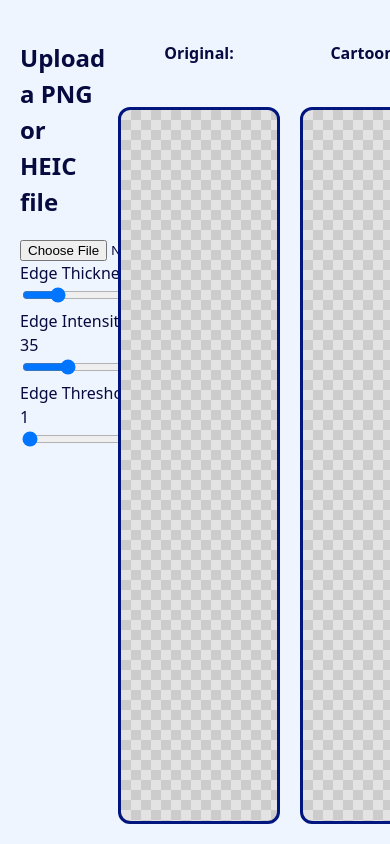
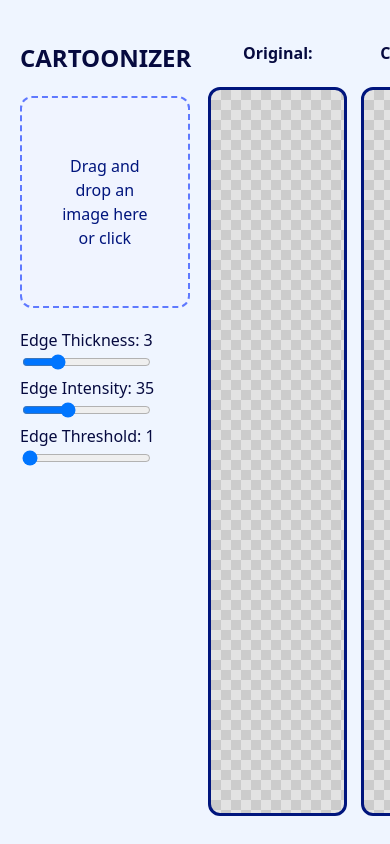
Before and after one commit to KaiWoessner/CartoonConverter, a React (Vite) app in the folder frontend/: page / in a window 390 px wide. Built offline with nearby package versions, Linux system fonts and the light colour scheme.

Commit message:
added download button, drag and drop, and fixed responsiveness bug

```diff
--- a/frontend/src/App.css
+++ b/frontend/src/App.css
@@ -3,41 +3,53 @@ html, body {
   padding: 0;
   overflow: hidden;   /* prevents scrollbar */
   height: 100%;   /* stretches body to width of screen */
+  width: 100%;
   background-color: #eff5ff; /* Makes sure background is consistent dependent of browser or darkmode */
   color: #060a3f;            /* Ensures consistent text color */
 }
 
-#root {
-  max-width: 100vw;
-  margin: 0 auto;
+
+/* Added this cause apparently this fixes the scaling problem I guess the entire
+ancestory needs to be set */
+html, body, #root, .App, .flex-container {
   height: 100%;
+  width: 100%;
 }
 
 /* Added By Ben */
 .flex-container { /* Contains the 3 columns (options, original image, processed image) */
   display: flex;
   justify-content: space-between;
-  height: 100vh;
-  gap: 20px;
+  gap: 20px; /* To prevent minimum gap */
   box-sizing: border-box; /* ensures padding is included in the height */
-  padding: 20px;           /* optional, but avoid margin-top */
+  padding: 20px;
 }
 
-.column { /* Container for each column */
+.image-column { /* Container for each column */
   display: flex;
+  flex: 0 0 38%;
   flex-direction: column;
   align-items: center;
 }
 
 .options { /* Options align to left instead of center */
-  width: 20vw;
   align-items: flex-start;
+  flex: 0 0 15%;
+  height: 100%;
+  width: 100%;
 }
 
 .image-box {
-  width: 40vw;
+  /* margin-top: 20px; */
   height: 100%;
-  margin-top: 20px;
+  width: 100%;
+
+   /* Center the images */
+  display:flex;
+  justify-content: center;
+
+  /* Make the image not overflow below */
+  max-height: 90%;
 
   border: 3px solid #00157d;   /* Border */
   border-radius: 12px;      /* Rounds Corners */
@@ -59,9 +71,34 @@ html, body {
 
 img {
   max-width: 100%;
-  height: 100%;
+  max-height: 100%;
+  /* margin: auto; */
+  /* height: 100%; */
   object-fit: contain;
   border-radius: 8px;
+  /* align-items: center;
+  justify-content: center; */
   /*border: 30px solid #5f79ff;    Border */
-  margin-bottom: 0px;
+  /* justify-content: center; */
+  /* margin-bottom: 0px; */
 }
+
+
+
+/* Drag and drop area */
+.drop-zone {
+  width: 50%;
+  padding: 40px;
+  border: 2px dashed #5f79ff;
+  border-radius: 12px;
+  background-color: #f0f4ff;
+  text-align: center;
+  color: #00157d;
+  margin-bottom: 20px;
+  transition: background-color 0.2s ease;
+}
+
+.drop-zone:hover {
+  background-color: #e0ebff;
+  cursor: pointer;
+}
--- a/frontend/src/App.jsx
+++ b/frontend/src/App.jsx
@@ -1,4 +1,4 @@
-import React, { useState } from 'react';
+import React, { useState, useRef } from 'react';
 import './App.css';
 import heic2any from "heic2any";
 
@@ -10,10 +10,14 @@ function App() {
   const [thickness, setThickness] = useState(3);
   const [intensity, setIntensity] = useState(35);
   const [threshold, setThreshold] = useState(1);
+  const [originalFileName, setOriginalFileName] = useState(null);
+
+  const fileInputRef = useRef(null);
 
   // When image uploaded, convert to PNG if necessary
   const handleUpload = async (e) => {
     let image = e.target.files[0];
+    setOriginalFileName(image.name);
 
     // If HEIC, convert to PNG
     if (image.type === "image/heic" || image.name.toLowerCase().endsWith(".heic")) {
@@ -106,14 +110,37 @@ function App() {
     }
   };
 
+
+  const handleDragOver = (e) => {
+    e.preventDefault();
+    e.dataTransfer.dropEffect = "copy";
+  };
+
+  const handleDrop = async (e) => {
+    e.preventDefault();
+    const file = e.dataTransfer.files[0];
+    if (file) {
+      await handleUpload({ target: { files: [file] } });
+    }
+  };
+
+  const handleClick = () => {
+    fileInputRef.current.click();
+  };
+
+
   // HTML
   return (
     <div className="App">
       <div className="flex-container"> {/* Container for columns */}
         {/* Options Column */}
         <div className="column options">
-          <h2>Upload a PNG or HEIC file</h2>
-          <input type="file" accept="image/png, image/heic" onChange={handleUpload} />
+          <h2>CARTOONIZER</h2>
+
+          <div className="drop-zone" onClick={handleClick} onDrop={handleDrop} onDragOver={handleDragOver}>
+            <p>Drag and drop an image here or click</p>
+            <input type="file" accept="image/png, image/heic" onChange={handleUpload} ref={fileInputRef} style={{ display: 'none' }} />
+          </div>
 
           <div>
             <label>Edge Thickness: {thickness}</label>
@@ -150,10 +177,16 @@ function App() {
               onChange={handleThresholdSlider}
             />
           </div>
+
+
+          {resultImage && (
+              <a href={resultImage} download={`${originalFileName.replace(/\.[^/.]+$/, "")}_cartoonized.png`} className="download-button">
+                Download Cartoon
+              </a>)}
         </div>
 
         {/* Original Image Column */}
-        <div className="column">
+        <div className="column image-column">
           <h4>Original:</h4>
           <div className="image-box">
             {initialImage && <img src={initialImage} alt="original" />}
@@ -161,7 +194,7 @@ function App() {
         </div>
 
         {/* Processed Image Column */}
-        <div className="column">
+        <div className="column image-column">
           <h4>Cartoonized:</h4>
           <div className="image-box">
             {resultImage && <img src={resultImage} alt="processed" />}
```
